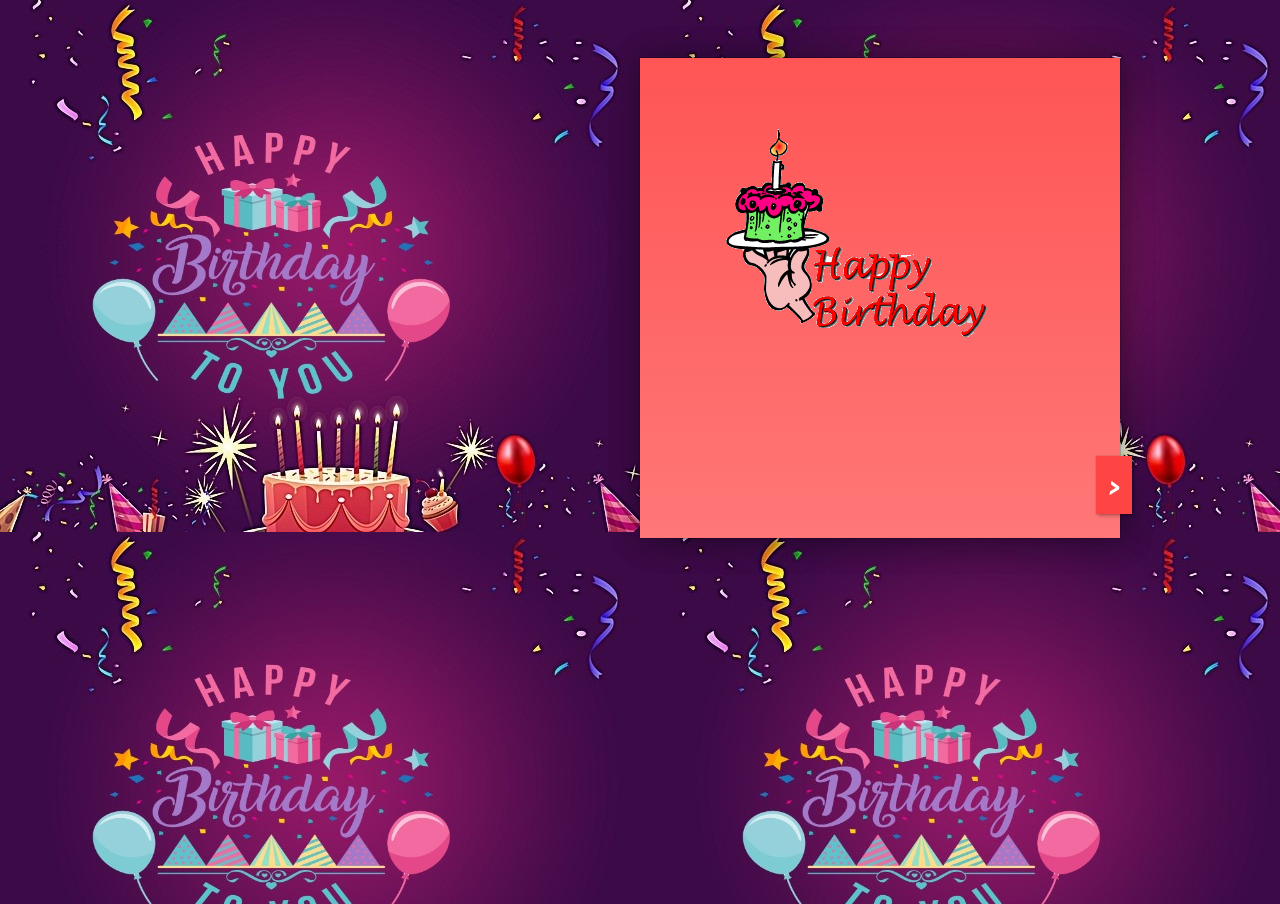
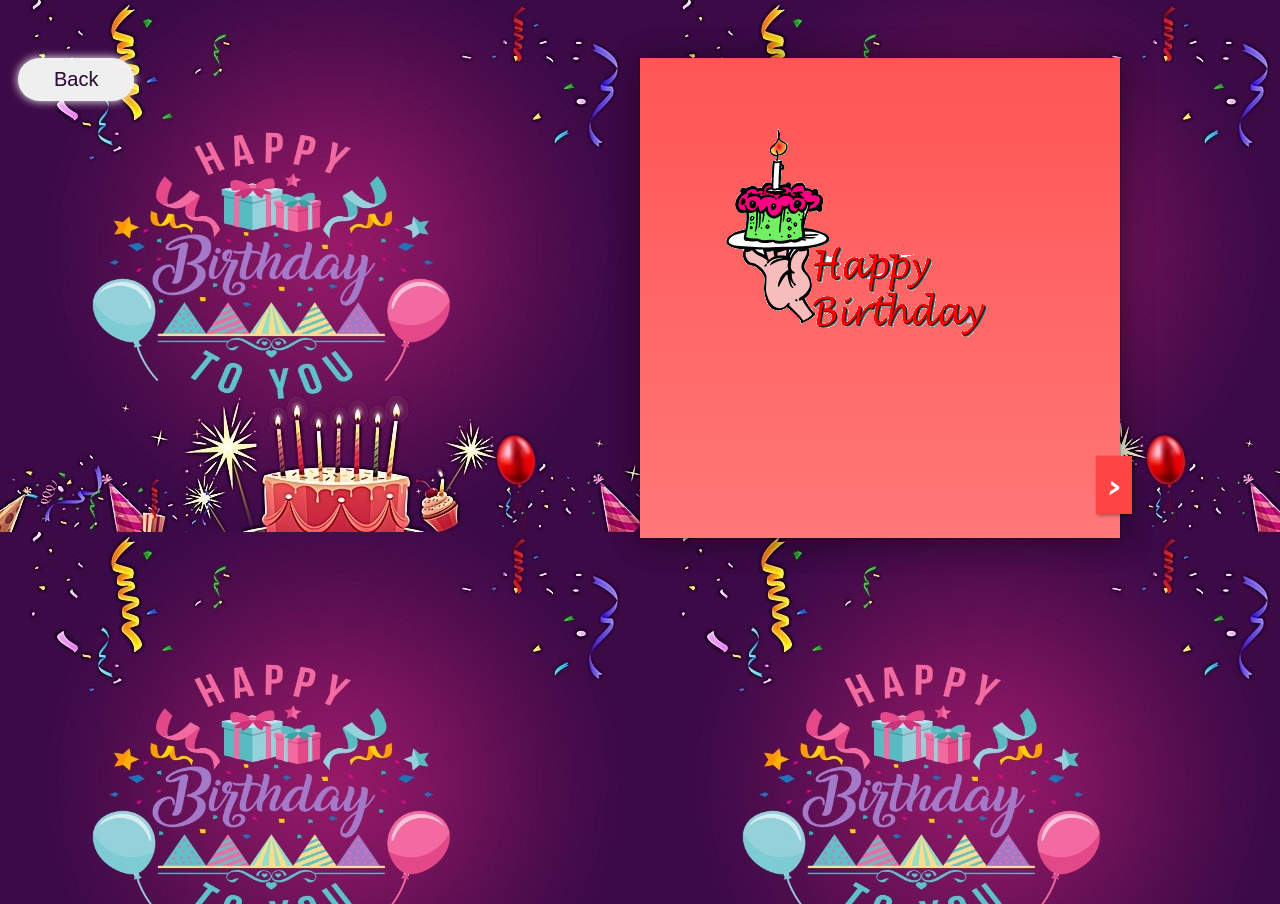
Before and after one commit to jimmy-oss/creative-akan, a plain HTML site: page Birthday.html in a window 1280 px wide. Drawn offline with Linux system fonts and the light colour scheme.

Commit message:
styling the birthday wishes

```diff
--- a/Birthday.html
+++ b/Birthday.html
@@ -8,6 +8,8 @@
   <link rel="stylesheet" href="./css/birthday.css">
   </head>
 <body>
+  <button class="button"  style="vertical-align:right;" ><a href="./index.html"><span style="color:black; opacity: 8em; font-weight: 500;">Back</span></a>
+  </button>
   <div id="card">
     <div id="card-inside">
       <div class="wrap">
@@ -65,10 +67,10 @@
   </script>
 
 <div style="visibility: hidden;">
-<embed src="./bday.mp3" autostart="true" loop="true" type="audio/mp3">
+<embed src="./bday.mp3"  loop="true" autoplay="true" type="audio/mp3">
 </div>
 <div style="visibility: hidden;">
-<embed src="./bday.mp3" autostart="true" loop="true" type="audio/mp3">
+<embed src="./bday.mp3" loop="true" autoplay="true" type="audio/mp3">
 </div>
      </body>
              </html>
--- a/css/birthday.css
+++ b/css/birthday.css
@@ -10,6 +10,49 @@ body {
   background-image: url("../bday.jpg");
   padding: 50px;
 }
+.button {
+  position: relative;
+ border-radius: 5em;
+ border: none;
+ mix-blend-mode: lighten;
+ color: #FFF;
+ text-align: center;
+ font-size: 20px;
+ right: 2em;
+ width: 10%;
+ padding: 10px;
+ transition: all 0.5s;
+ cursor: pointer;
+ float: left;
+ box-shadow: 0 0 10px;
+
+ }
+
+ .button span {
+   cursor: pointer;
+   display: inline-block;
+   position: relative;
+   transition: 0.5s;
+
+ }
+
+ .button span:after {
+   content: '\00bb';
+   position: absolute;
+   opacity: 0;
+   top: 0;
+   right: -20px;
+   transition: 0.5s;
+ }
+
+ .button:hover span {
+   padding-right: 25px;
+ }
+
+ .button:hover span:after {
+   opacity: 1;
+   right: 0;
+ }
 
 #card-front {
   color: #FFDFDF;
```
Also changed, not shown: icon.png, 1 other file.
